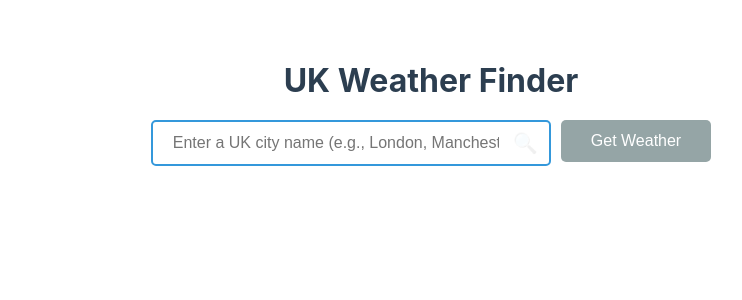
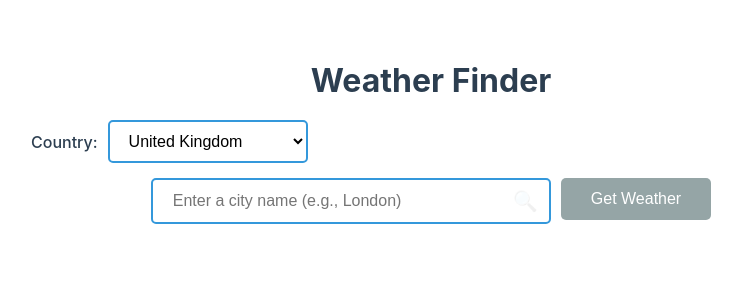
Before and after one commit to jamesnevans/uk-weather-finder, a React (Create React App) app: page / in a window 1280 px wide. Shown: the top 300 px of the page, without its empty margins (209-951 px from the left). Built offline with nearby package versions, Linux system fonts and the light colour scheme.

Commit message:
Add international weather search with country selector

```diff
--- a/src/App.js
+++ b/src/App.js
@@ -10,13 +10,13 @@ function App() {
   const [error, setError] = useState('');
   const [isLoading, setIsLoading] = useState(false);
 
-  const handleSearch = async (city) => {
+  const handleSearch = async (city, country = 'GB') => {
     setIsLoading(true);
     setError('');
     setWeatherData(null);
 
     try {
-      const data = await getWeatherByCity(city);
+      const data = await getWeatherByCity(city, country);
       setWeatherData(data);
     } catch (err) {
       setError(err.message);
--- /dev/null
+++ b/src/components/CountrySelector.css
@@ -0,0 +1,32 @@
+.country-selector {
+  display: flex;
+  align-items: center;
+  gap: 10px;
+  margin-bottom: 15px;
+}
+
+.country-selector label {
+  font-size: 16px;
+  font-weight: 500;
+  color: #2c3e50;
+}
+
+.country-select {
+  padding: 10px 15px;
+  font-size: 16px;
+  border: 2px solid #3498db;
+  border-radius: 5px;
+  background-color: white;
+  cursor: pointer;
+  transition: border-color 0.3s;
+  min-width: 200px;
+}
+
+.country-select:focus {
+  outline: none;
+  border-color: #2980b9;
+}
+
+.country-select:hover {
+  border-color: #2980b9;
+}
--- /dev/null
+++ b/src/components/CountrySelector.js
@@ -0,0 +1,57 @@
+import React from 'react';
+import './CountrySelector.css';
+
+const CountrySelector = ({ selectedCountry, onCountryChange }) => {
+  const countries = [
+    { code: 'GB', name: 'United Kingdom' },
+    { code: 'US', name: 'United States' },
+    { code: 'CA', name: 'Canada' },
+    { code: 'AU', name: 'Australia' },
+    { code: 'FR', name: 'France' },
+    { code: 'DE', name: 'Germany' },
+    { code: 'ES', name: 'Spain' },
+    { code: 'IT', name: 'Italy' },
+    { code: 'NL', name: 'Netherlands' },
+    { code: 'BE', name: 'Belgium' },
+    { code: 'CH', name: 'Switzerland' },
+    { code: 'AT', name: 'Austria' },
+    { code: 'SE', name: 'Sweden' },
+    { code: 'NO', name: 'Norway' },
+    { code: 'DK', name: 'Denmark' },
+    { code: 'FI', name: 'Finland' },
+    { code: 'IE', name: 'Ireland' },
+    { code: 'PT', name: 'Portugal' },
+    { code: 'GR', name: 'Greece' },
+    { code: 'PL', name: 'Poland' },
+    { code: 'CZ', name: 'Czech Republic' },
+    { code: 'JP', name: 'Japan' },
+    { code: 'KR', name: 'South Korea' },
+    { code: 'CN', name: 'China' },
+    { code: 'IN', name: 'India' },
+    { code: 'BR', name: 'Brazil' },
+    { code: 'MX', name: 'Mexico' },
+    { code: 'AR', name: 'Argentina' },
+    { code: 'ZA', name: 'South Africa' },
+    { code: 'NZ', name: 'New Zealand' },
+  ];
+
+  return (
+    <div className="country-selector">
+      <label htmlFor="country-select">Country:</label>
+      <select
+        id="country-select"
+        value={selectedCountry}
+        onChange={(e) => onCountryChange(e.target.value)}
+        className="country-select"
+      >
+        {countries.map((country) => (
+          <option key={country.code} value={country.code}>
+            {country.name}
+          </option>
+        ))}
+      </select>
+    </div>
+  );
+};
+
+export default CountrySelector;
--- a/src/components/SearchBar.js
+++ b/src/components/SearchBar.js
@@ -1,9 +1,11 @@
 import React, { useState } from 'react';
 import { searchCities } from '../services/weatherService';
+import CountrySelector from './CountrySelector';
 import './SearchBar.css';
 
 const SearchBar = ({ onSearch, isLoading }) => {
   const [city, setCity] = useState('');
+  const [country, setCountry] = useState('GB');
   const [suggestions, setSuggestions] = useState([]);
   const [showSuggestions, setShowSuggestions] = useState(false);
   const [activeSuggestion, setActiveSuggestion] = useState(0);
@@ -11,7 +13,7 @@ const SearchBar = ({ onSearch, isLoading }) => {
   const handleSubmit = (e) => {
     e.preventDefault();
     if (city.trim()) {
-      onSearch(city.trim());
+      onSearch(city.trim(), country);
       setShowSuggestions(false);
       setSuggestions([]);
     }
@@ -19,7 +21,7 @@ const SearchBar = ({ onSearch, isLoading }) => {
 
   const handleSearchSuggestions = async () => {
     if (city.length >= 2) {
-      const results = await searchCities(city, 10);
+      const results = await searchCities(city, country, 10);
       setSuggestions(results);
       setShowSuggestions(true);
     }
@@ -27,7 +29,7 @@ const SearchBar = ({ onSearch, isLoading }) => {
 
   const handleSelectSuggestion = (suggestion) => {
     setCity(suggestion.name);
-    onSearch(suggestion.name);
+    onSearch(suggestion.name, country);
     setShowSuggestions(false);
     setSuggestions([]);
   };
@@ -65,12 +67,18 @@ const SearchBar = ({ onSearch, isLoading }) => {
 
   return (
     <div className="search-bar">
-      <h1>UK Weather Finder</h1>
+      <h1>Weather Finder</h1>
+
+      <CountrySelector
+        selectedCountry={country}
+        onCountryChange={setCountry}
+      />
+
       <form onSubmit={handleSubmit}>
         <div className="search-input-container">
           <input
             type="text"
-            placeholder="Enter a UK city name (e.g., London, Manchester)"
+            placeholder={`Enter a city name (e.g., ${country === 'GB' ? 'London' : country === 'US' ? 'New York' : 'Paris'})`}
             value={city}
             onChange={(e) => setCity(e.target.value)}
             onKeyDown={handleKeyDown}
--- a/src/services/weatherService.js
+++ b/src/services/weatherService.js
@@ -2,10 +2,10 @@ const API_KEY = '6ea5bc5a33da45b5366d311f1a52d0bd';
 const BASE_URL = 'https://api.openweathermap.org/data/2.5/weather';
 const GEO_URL = 'https://api.openweathermap.org/geo/1.0/direct';
 
-export const getWeatherByCity = async (cityName, country = 'uk') => {
+export const getWeatherByCity = async (cityName, countryCode = 'GB') => {
   try {
     const response = await fetch(
-      `${BASE_URL}?q=${cityName},${country}&appid=${API_KEY}&units=metric`
+      `${BASE_URL}?q=${cityName},${countryCode}&appid=${API_KEY}&units=metric`
     );
 
     const data = await response.json();
@@ -24,15 +24,15 @@ export const getWeatherByCity = async (cityName, country = 'uk') => {
   }
 };
 
-// New function for city search suggestions
-export const searchCities = async (query, limit = 5) => {
+// Updated function for city search suggestions with country filter
+export const searchCities = async (query, countryCode = 'GB', limit = 5) => {
   if (!query || query.length < 2) {
     return [];
   }
 
   try {
     const response = await fetch(
-      `${GEO_URL}?q=${query},GB&limit=${limit}&appid=${API_KEY}`
+      `${GEO_URL}?q=${query},${countryCode}&limit=${limit}&appid=${API_KEY}`
     );
 
     const data = await response.json();
```
Also changed, not shown: src/README.md (added).
